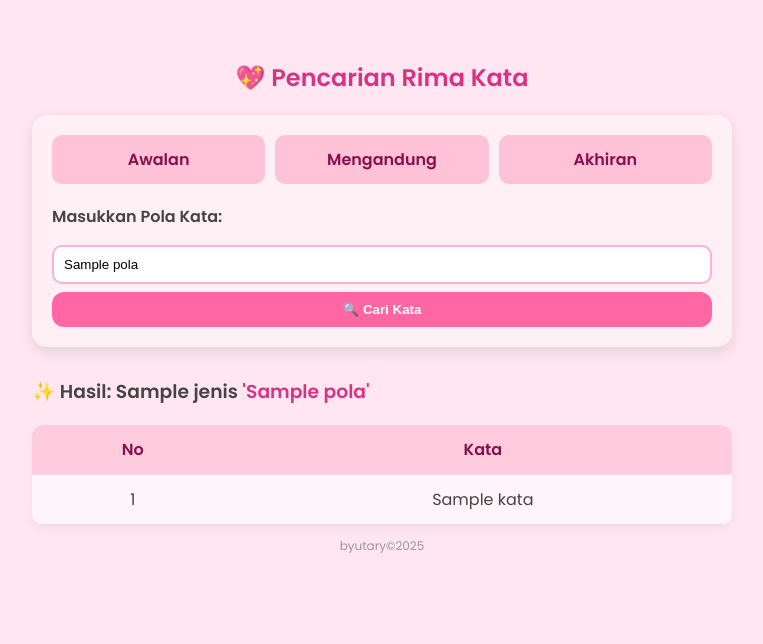
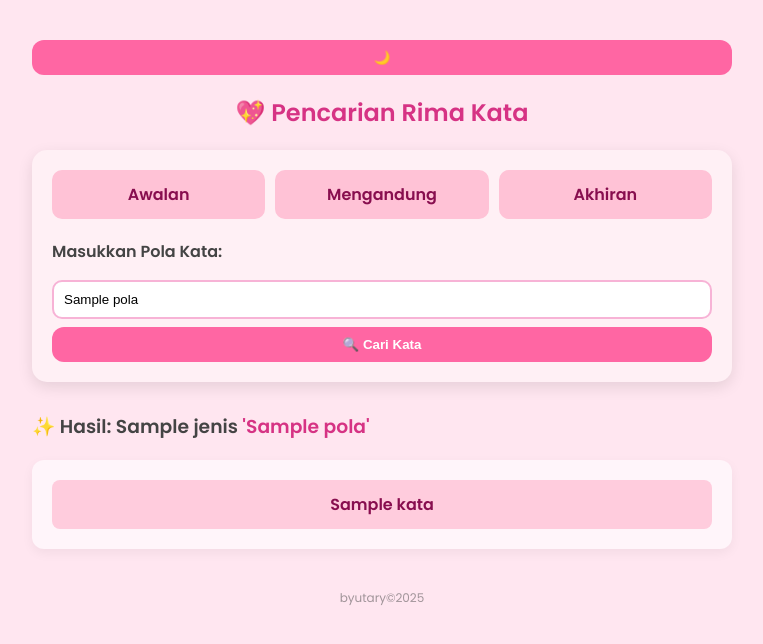
Before and after one commit to stuxza/rimakata-byutary, a Flask app: template templates/index.html in a window 1280 px wide. Shown: the top 644 px of the page, without its empty margins (258-1021 px from the left). Run offline with Flask 3, Linux system fonts and the light colour scheme; the template is opened without the code that fills it: most values are stand-ins (such as "Sample title", 1, 10 or a date in 2020).

Commit message:
Update index.html

```diff
--- a/templates/index.html
+++ b/templates/index.html
@@ -14,6 +14,7 @@
             max-width: 700px;
             margin: auto;
             scroll-behavior: smooth;
+            transition: background-color 0.3s, color 0.3s;
         }
 
         h2 {
@@ -27,6 +28,7 @@
             border-radius: 15px;
             box-shadow: 0 5px 15px rgba(0,0,0,0.1);
             margin-bottom: 30px;
+            transition: background-color 0.3s;
         }
 
         .radio-group {
@@ -75,6 +77,7 @@
             border: 2px solid #f7b3d6;
             border-radius: 10px;
             box-sizing: border-box;
+            transition: background-color 0.3s, color 0.3s;
         }
 
         button {
@@ -93,39 +96,104 @@
             background-color: #e05590;
         }
 
-        table {
-            width: 100%;
-            border-collapse: collapse;
+        .kata-grid {
+            display: grid;
+            grid-template-columns: repeat(auto-fit, minmax(120px, 1fr));
+            gap: 10px;
             background-color: #fff5fa;
+            padding: 20px;
             border-radius: 12px;
-            overflow: hidden;
             box-shadow: 0 4px 12px rgba(0,0,0,0.05);
+            transition: background-color 0.3s;
         }
 
-        th, td {
-            padding: 12px 16px;
-            border-bottom: 1px solid #f2dbe9;
+        .kata-item {
+            background-color: #ffccdd;
+            padding: 12px;
+            border-radius: 8px;
+            text-align: center;
+            color: #880e4f;
+            font-weight: 600;
+            transition: background 0.2s, color 0.2s;
+            word-break: break-word;
         }
 
-        th {
-            background-color: #ffccdd;
-            color: #880e4f;
-        }
-
-        tr:hover {
-            background-color: #ffe9f1;
+        .kata-item:hover {
+            background-color: #ffe6ef;
         }
 
         em {
             color: #c2185b;
         }
 
-        td {
+        footer {
             text-align: center;
+            font-size: 12px;
+            opacity: 50%;
+            margin-top: 40px;
+        }
+
+        /* 🌙 DARK MODE */
+        .dark-mode {
+            background-color: #1e1e1e;
+            color: #eee;
+        }
+
+        .dark-mode .form-section {
+            background-color: #2b2b2b;
+            box-shadow: none;
+        }
+
+        .dark-mode .radio-button {
+            background-color: #444;
+            color: #eee;
+        }
+
+        .dark-mode input[type="radio"]:checked + .radio-button {
+            background-color: #d63384;
+            color: white;
+        }
+
+        .dark-mode input[type="text"] {
+            background-color: #333;
+            border-color: #666;
+            color: white;
+        }
+
+        .dark-mode button {
+            background-color: #d63384;
+        }
+
+        .dark-mode button:hover {
+            background-color: #b02c6d;
+        }
+
+        .dark-mode .kata-grid {
+            background-color: #333;
+        }
+
+        .dark-mode .kata-item {
+            background-color: #444;
+            color: #fdd;
+        }
+
+        .dark-mode .kata-item:hover {
+            background-color: #555;
+        }
+
+        .dark-mode em {
+            color: #f880b0;
+        }
+
+        .dark-mode .toggle-theme {
+            background-color: #444;
+            color: #eee;
         }
     </style>
 </head>
 <body>
+    <button class="toggle-theme" id="toggleTheme">🌙</button>
+
     <h2>💖 Pencarian Rima Kata</h2>
 
     <form method="POST" class="form-section">
@@ -148,24 +216,45 @@
 
     {% if hasil %}
         <h3>✨ Hasil: {{ jenis|capitalize }} <span style="color:#d63384;">'{{ pola }}'</span></h3>
-        <table>
-            <tr>
-                <th>No</th>
-                <th>Kata</th>
-            </tr>
+        <div class="kata-grid">
             {% for kata in hasil %}
-                <tr>
-                    <td>{{ loop.index }}</td>
-                    <td>{{ kata }}</td>
-                </tr>
+                <div class="kata-item">{{ kata }}</div>
             {% endfor %}
-        </table>
+        </div>
     {% elif jenis %}
         <p><em>Tidak ditemukan hasil untuk '{{ pola }}'.</em></p>
     {% endif %}
 
     <footer>
-        <p style="text-align: center; font-size: 12px; opacity: 50%;">byutary©2025</p>
+        <p>byutary©2025</p>
     </footer>
+
+    <script>
+        const toggle = document.getElementById('toggleTheme');
+        const body = document.body;
+
+        function setTheme(mode) {
+            if (mode === 'dark') {
+                body.classList.add('dark-mode');
+                toggle.textContent = '🌞';
+            } else {
+                body.classList.remove('dark-mode');
+                toggle.textContent = '🌙';
+            }
+        }
+
+        const savedTheme = localStorage.getItem('theme');
+        if (savedTheme) {
+            setTheme(savedTheme);
+        } else if (window.matchMedia('(prefers-color-scheme: dark)').matches) {
+            setTheme('dark');
+        }
+
+        toggle.addEventListener('click', () => {
+            const isDark = body.classList.toggle('dark-mode');
+            localStorage.setItem('theme', isDark ? 'dark' : 'light');
+            toggle.textContent = isDark ? '🌞' : '🌙';
+        });
+    </script>
 </body>
 </html>
```
